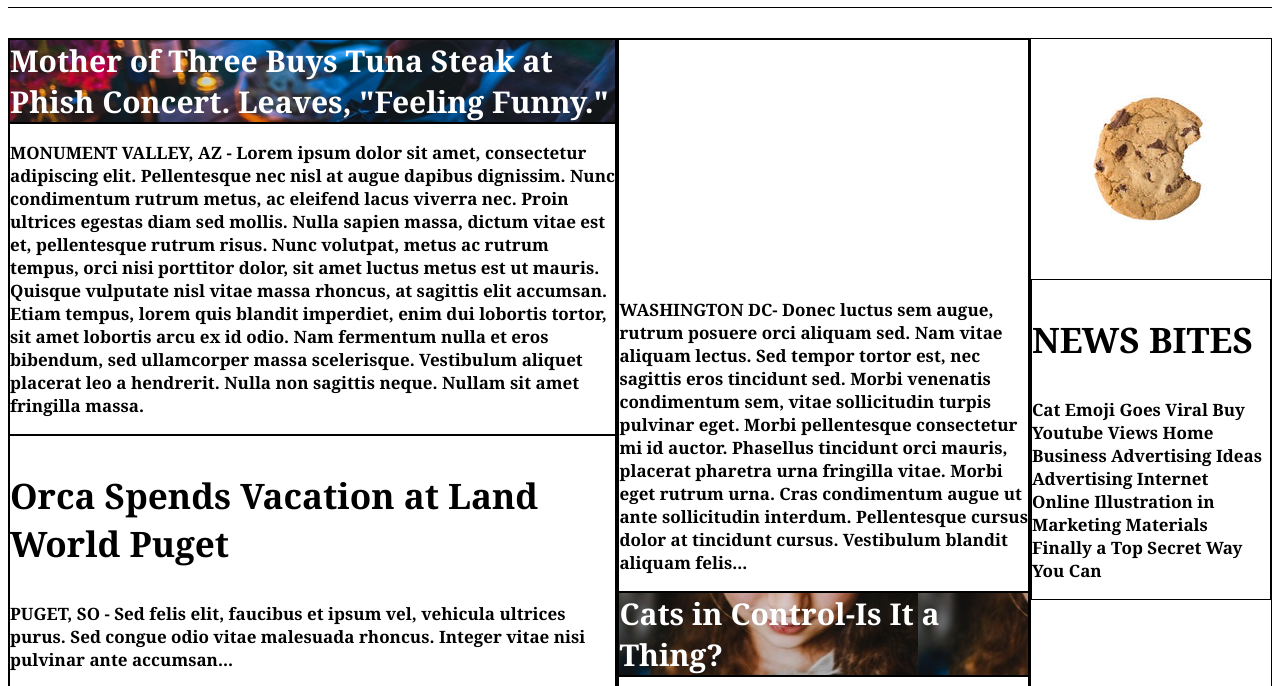
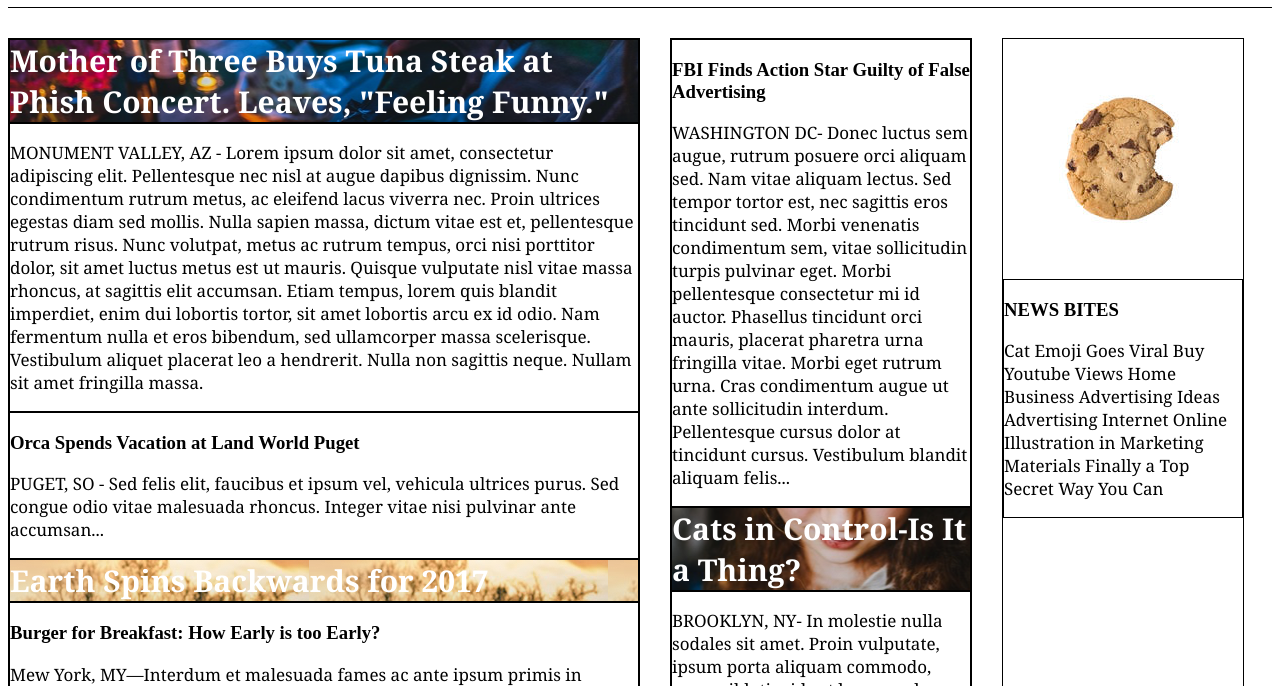
Before and after one commit to nicholaszablocki/times, a plain HTML site: page index.html in a window 1280 px wide. Shown: the part 71-757 px from the top of the page. Drawn offline with Linux system fonts and the light colour scheme.

Commit message:
Added background images & adjusted fonts

```diff
--- a/index.html
+++ b/index.html
@@ -22,11 +22,13 @@
       <div class="column large">
         <div class="story">
           <div class="imagemain">
-          <span>Mother of Three Buys Tuna Steak at Phish Concert.
+            <div class="headline">
+          <span style="font-size 40px;">Mother of Three Buys Tuna Steak at Phish Concert.
             Leaves, "Feeling Funny."</span>
           </div>
+          </div>
         </div>
-        <div class="story">
+        <div class="story main">
           <p>MONUMENT VALLEY, AZ - Lorem ipsum dolor sit amet,
             consectetur adipiscing elit. Pellentesque nec nisl at
             augue dapibus dignissim. Nunc condimentum rutrum metus, ac
@@ -52,7 +54,9 @@ accumsan...
         </div>
         <div class="story">
           <div class="image2">
+           <div class="headline">
           <span>Earth Spins Backwards for 2017</span>
+        </div>
         </div>
       </div>
         <div class="story">
@@ -65,7 +69,9 @@ Praesent eu nisl erat.
         </div>
           <div class="story">
             <div class="image3">
-            <span>Research Shows Cameras Erase Memory</span>
+              <div class="headline">
+               <span>Research Shows Cameras Erase Memory</span>
+             </div>
           </div>
           </div>
       </div>
@@ -73,7 +79,7 @@ Praesent eu nisl erat.
       <div class="column medium">
         <div class="story">
 
-<h2>FBI Finds Action Star Guilty of False Advertising</h2>
+<h3>FBI Finds Action Star Guilty of False Advertising</h3>
           <p>
 WASHINGTON DC- Donec luctus sem augue, rutrum posuere orci aliquam sed.
 Nam vitae aliquam lectus. Sed tempor tortor est, nec sagittis eros tincidunt
@@ -86,8 +92,10 @@ at tincidunt cursus. Vestibulum blandit aliquam felis...
         </div>
         <div class="story">
           <div class="image1">
-          <span>Cats in Control-Is It a Thing?</span>
-        </div>
+            <div class="headline">
+             <span>Cats in Control-Is It a Thing?</span>
+            </div>
+          </div>
         </div>
         <div class="story">
           <p>BROOKLYN, NY- In molestie nulla sodales sit amet. Proin
--- a/resources/style.css
+++ b/resources/style.css
@@ -29,16 +29,16 @@ header nav{
   display: flex;
   margin-top: 30px;
 }
-.column .large{
-  width: 630px;
+.large{
+  max-width: 630px;
 }
-.column .medium{
-  width: 300px;
+.medium{
+  max-width: 300px;
   margin-left: 30px;
   margin-right: 30px;
 }
-.column .small{
-  width: 240px;
+.small{
+  max-width: 240px;
 }
 .story{
   border: 1px solid black;
@@ -52,11 +52,11 @@ header nav{
   border: 1px solid black;
   flex-direction: column;
 }
-.story .imagemain{
+.imagemain{
   display: flex;
   background-image: url("./img-story-main.png");
 }
-.story{
+.headline{
   font-family: Georgia;
   font-weight: bold;
   font-size: 30px;
@@ -67,18 +67,18 @@ p{
   font-size: 17px;
   color: black;
 }
-h3{
+h4{
   color: black;
 }
-.story .image2{
+.image2{
   display: flex;
   background-image: url("./img-story-2.png")
 }
-.story .image3{
+.image3{
   display: flex;
   background-image: url("./img-story-3.png")
 }
-.story .image1{
+.image1{
   display: flex;
   background-image: url("./img-story-1.png")
 }
```
